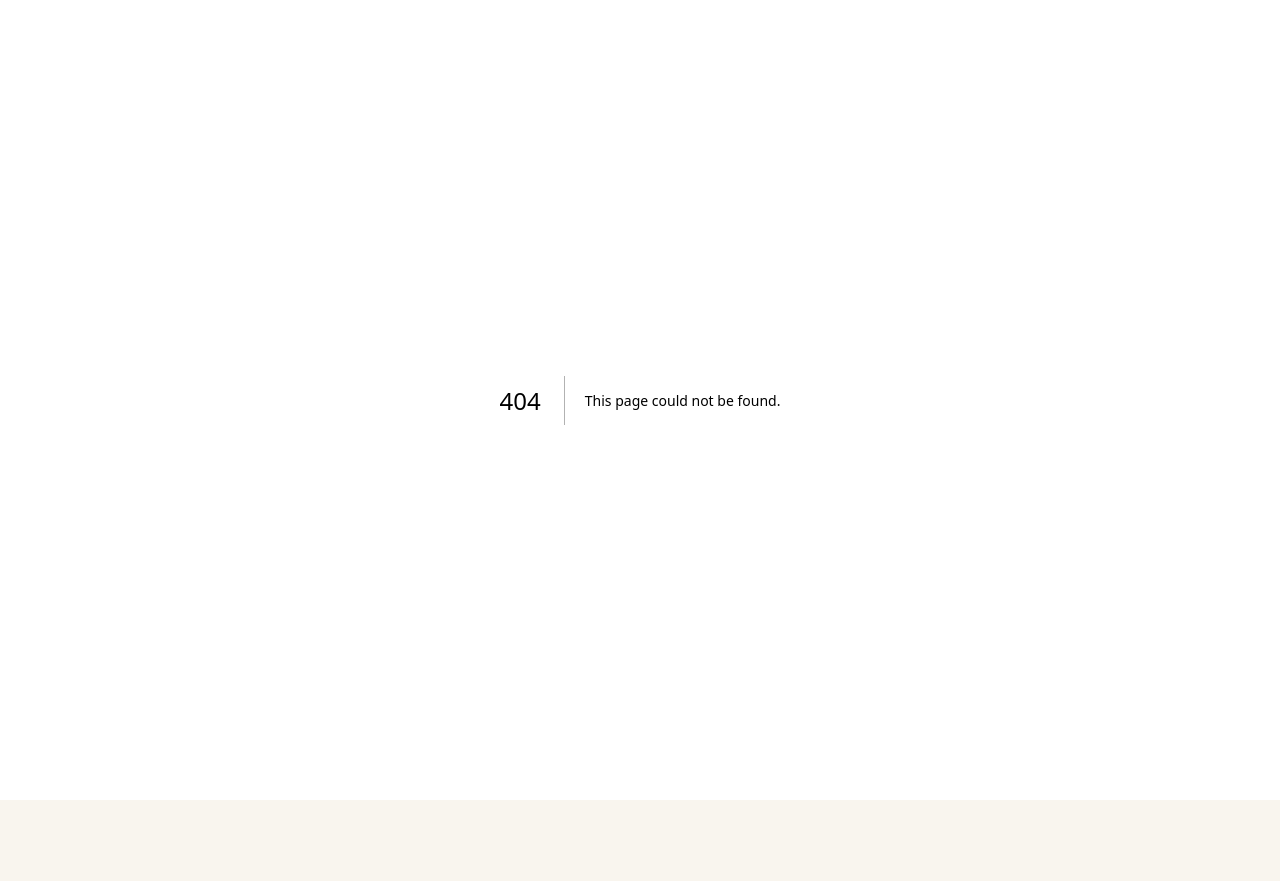
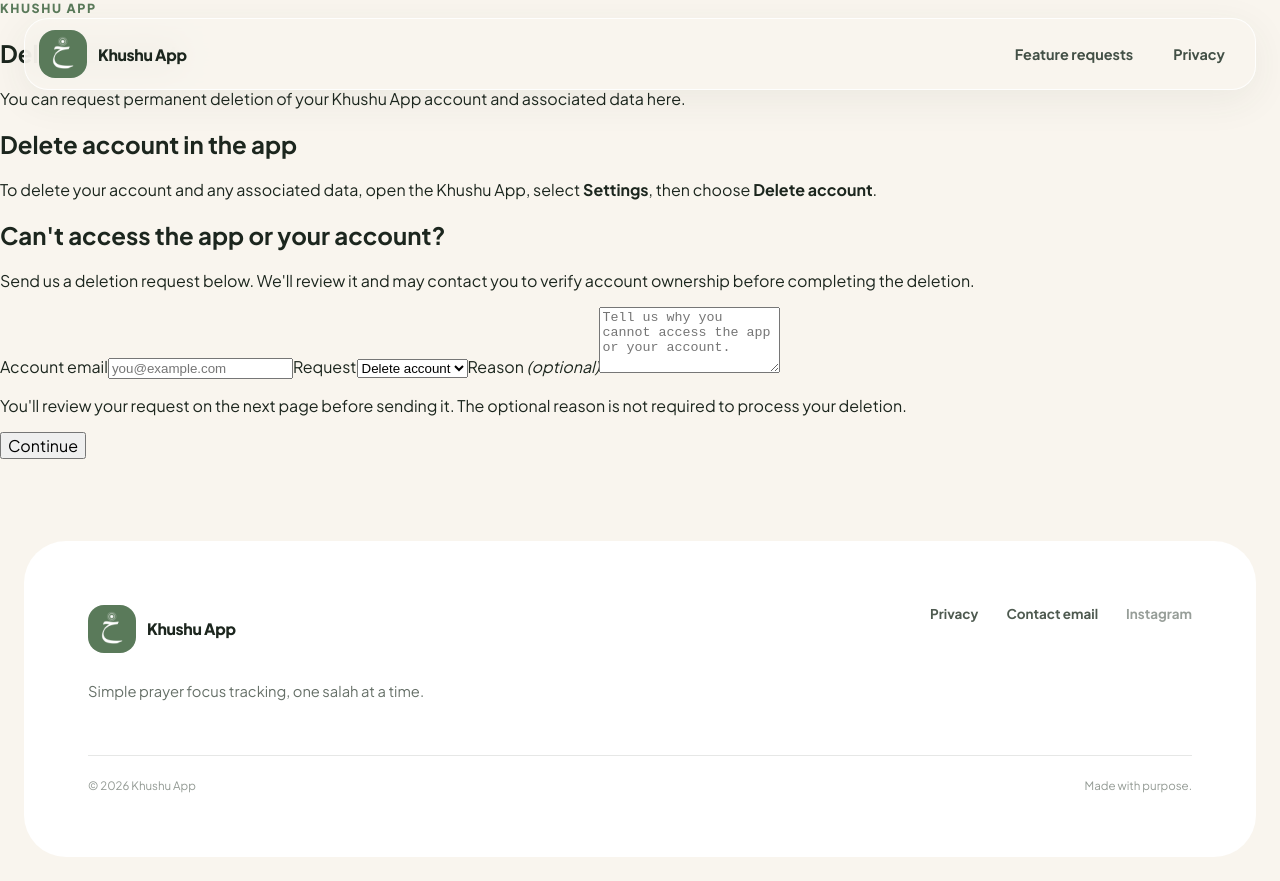
Before and after one commit to bjzaffar/khushu-app-website, a Next.js app: page /delete-account in a window 1280 px wide. Before the commit this address had no page. Before the commit the page ends 800 px from the top, so only its background shows below. Built offline with nearby package versions, Linux system fonts and the light colour scheme.

Commit message:
Add files via upload

```diff
--- /dev/null
+++ b/app/delete-account/DeleteAccountForm.tsx
@@ -0,0 +1,60 @@
+"use client";
+
+import { FormEvent, useState } from "react";
+
+export function DeleteAccountForm() {
+  const [email, setEmail] = useState("");
+  const [reason, setReason] = useState("");
+  async function handleSubmit(event: FormEvent<HTMLFormElement>) {
+    event.preventDefault();
+    window.sessionStorage.setItem(
+      "khushu-deletion-request",
+      JSON.stringify({ email, request: "Delete account", reason }),
+    );
+    window.location.assign("/delete-account/confirm");
+  }
+
+  return (
+    <form className="deletion-form" onSubmit={handleSubmit}>
+      <label>
+        <span>Account email</span>
+        <input
+          type="email"
+          autoComplete="email"
+          value={email}
+          onChange={(event) => setEmail(event.target.value)}
+          placeholder="you@example.com"
+          required
+        />
+      </label>
+
+      <label>
+        <span>Request</span>
+        <select defaultValue="delete-account" aria-label="Request type">
+          <option value="delete-account">Delete account</option>
+        </select>
+      </label>
+
+      <label>
+        <span>
+          Reason <em>(optional)</em>
+        </span>
+        <textarea
+          value={reason}
+          onChange={(event) => setReason(event.target.value)}
+          placeholder="Tell us why you cannot access the app or your account."
+          rows={4}
+        />
+      </label>
+
+      <p className="form-note">
+        You&apos;ll review your request on the next page before sending it. The
+        optional reason is not required to process your deletion.
+      </p>
+
+      <button className="button button-primary deletion-submit" type="submit">
+        Continue
+      </button>
+    </form>
+  );
+}
--- /dev/null
+++ b/app/delete-account/page.tsx
@@ -0,0 +1,46 @@
+import type { Metadata } from "next";
+import { Footer } from "../components/Footer";
+import { Header } from "../components/Header";
+import { DeleteAccountForm } from "./DeleteAccountForm";
+
+export const metadata: Metadata = {
+  title: "Delete account",
+  description: "Request deletion of your Khushu App account and associated data.",
+};
+
+export default function DeleteAccountPage() {
+  return (
+    <>
+      <Header />
+      <main className="deletion-page" id="main-content">
+        <article className="deletion-card">
+          <p className="eyebrow">Khushu App</p>
+          <h1>Delete account</h1>
+          <p className="deletion-intro">
+            You can request permanent deletion of your Khushu App account and
+            associated data here.
+          </p>
+
+          <section className="deletion-section">
+            <h2>Delete account in the app</h2>
+            <p>
+              To delete your account and any associated data, open the Khushu
+              App, select <strong>Settings</strong>, then choose{" "}
+              <strong>Delete account</strong>.
+            </p>
+          </section>
+
+          <section className="deletion-section">
+            <h2>Can&apos;t access the app or your account?</h2>
+            <p>
+              Send us a deletion request below. We&apos;ll review it and may contact
+              you to verify account ownership before completing the deletion.
+            </p>
+            <DeleteAccountForm />
+          </section>
+        </article>
+      </main>
+      <Footer />
+    </>
+  );
+}
```
Also changed, not shown: app/delete-account/confirm/DeleteAccountConfirmation.tsx (added, +101 -0 lines), app/delete-account/confirm/page.tsx (added, +25 -0 lines).
